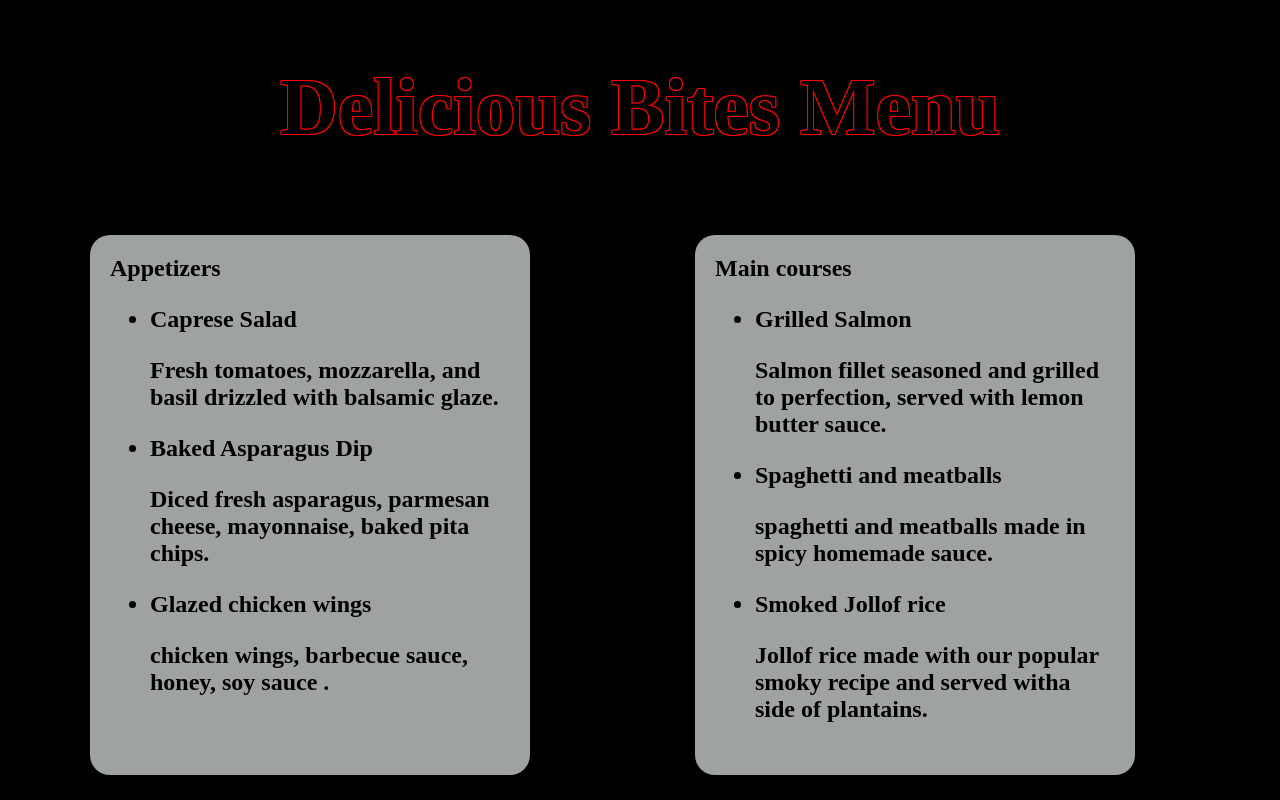
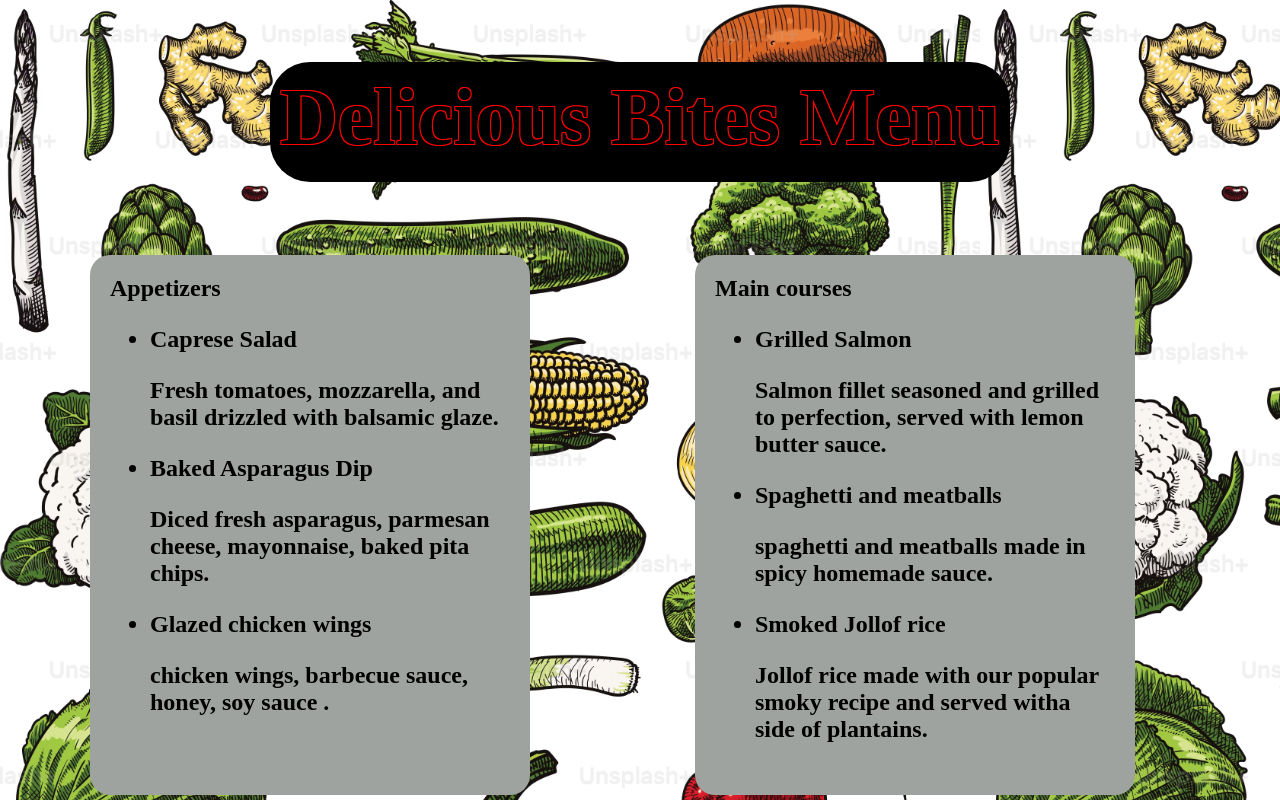
Before and after one commit to raakdgol/restaurant_menu, a plain HTML site: page index.html in a window 1280 px wide. Shown: the top 800 px of the page. Drawn offline with Linux system fonts and the light colour scheme.

Commit message:
added background image to page

```diff
--- a/style.css
+++ b/style.css
@@ -1,9 +1,10 @@
 body {
-    /* background-image: url(images/premium_vector-1711987456419-1ecf7541c034.avif); */
+    background-image: url(images/premium_vector-1711987456419-1ecf7541c034.avif);
+    background-size: contain;
     /* opacity: 0.5; */
     /* width: 200;
     height: 200; */
-    background-color: black;
+    /* background-color: black; */
     display: flex;
     flex-direction: column;
     align-items: center;
@@ -22,7 +23,11 @@ body {
             1px 1px 0 #ff0000;
     font-weight: 900;
     font-size: 80px;
+    border-radius: 40px;
+    background-color: black;
     height: 100px;
+    width: fit-content;
+    padding: 10px 10px;
     /* display: flex;
     align-items: center;
     justify-content: center; */
```
